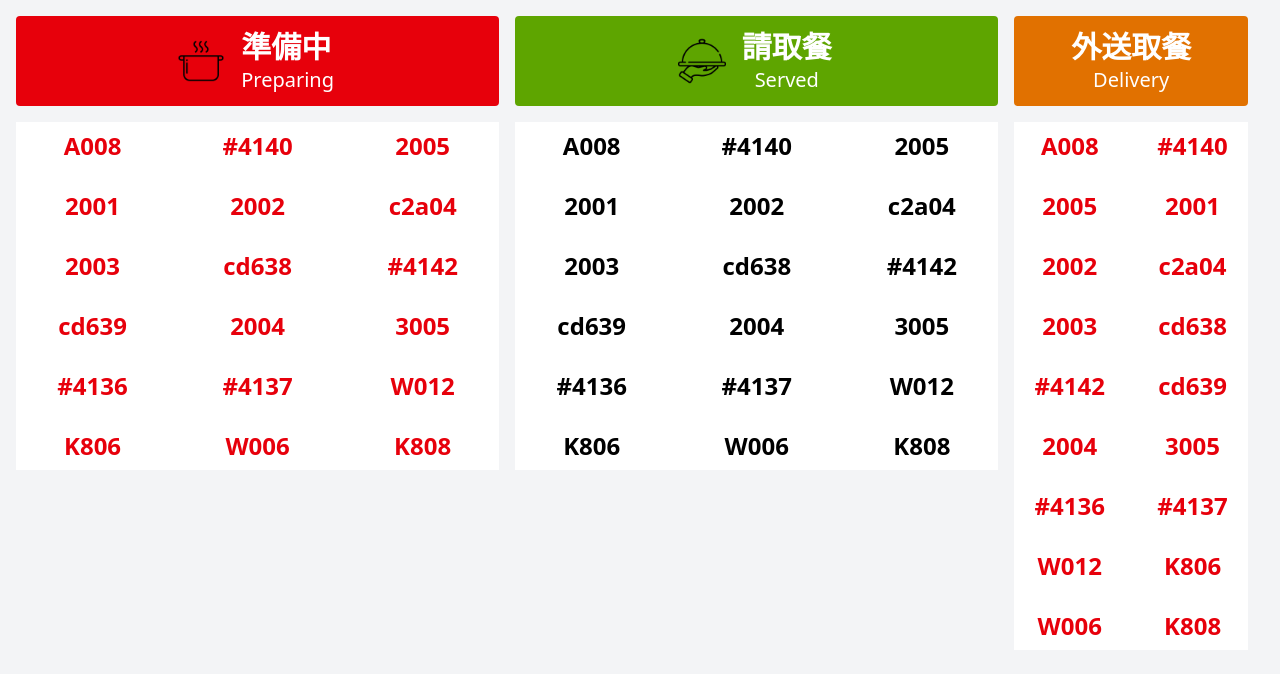
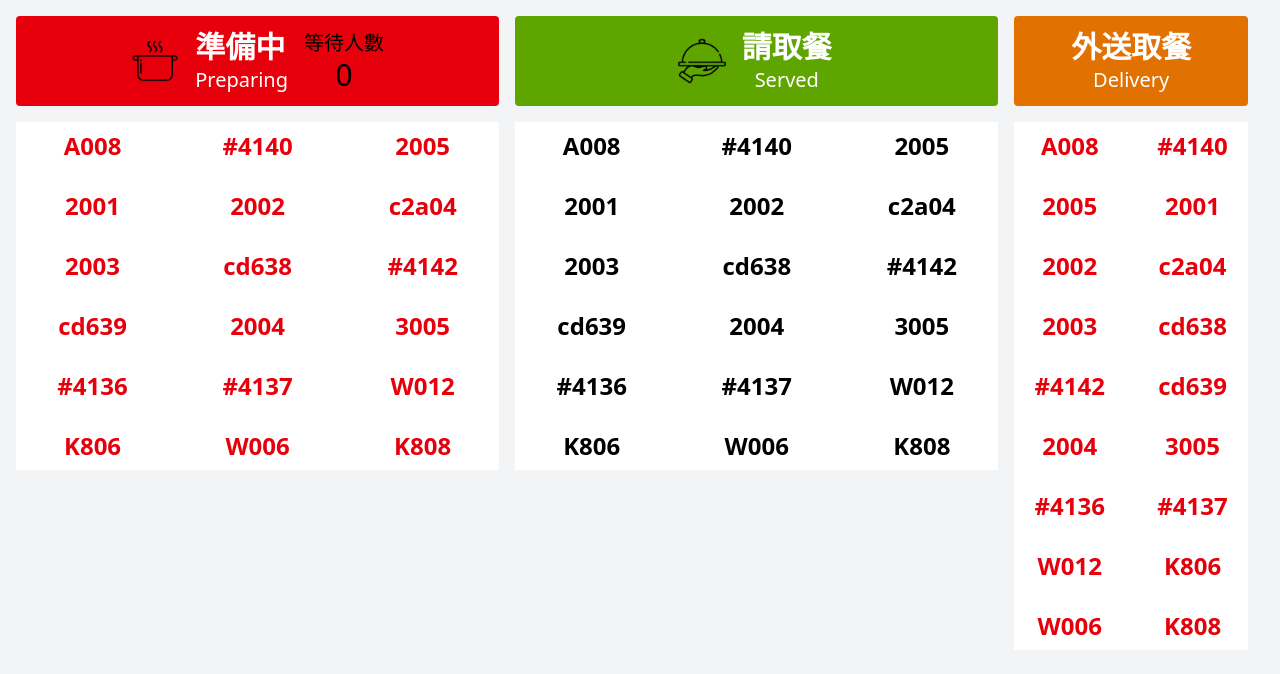
Before and after one commit to Roger0122/callNumber, a Vue app: page / in a window 1280 px wide. Shown: the top 674 px of the page. Built offline with nearby package versions, Linux system fonts and the light colour scheme.

Commit message:
新增 等待人數

```diff
--- a/src/components/TitleBox.vue
+++ b/src/components/TitleBox.vue
@@ -1,5 +1,6 @@
 <template>
-  <div :class="['text-white py-3 px-4 mb-4 rounded flex items-center  justify-center gap-3', bgColor]">
+  <div :class="[
+  'text-white py-3 px-4 mb-4 rounded flex items-center  justify-center gap-3', bgColor]">
     <!-- 圖示 -->
     <img v-if="icon" :src="icon" alt="icon" class="w-12 h-12" />
 
@@ -8,6 +9,14 @@
       <p class="text-3xl font-bold leading-tight">{{ title }}</p>
       <p class="text-xl font-light text-center">{{ subtitle }}</p>
     </div>
+
+
+    <!-- 右側：等待人數 -->
+    <div v-if="title === '準備中'" class="text-center text-black  ">
+      <p class="text-xl">等待人數</p>
+      <p class="text-3xl ">{{ 0 }}</p>
+    </div>
+
   </div>
 </template>
 
@@ -22,6 +31,6 @@ defineProps({
   bgColor: {
     type: String,
     default: 'bg-gray-600'
-  }
+  },
 })
 </script>
```
